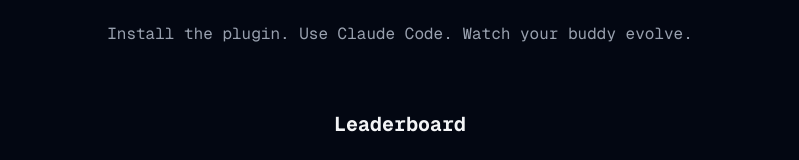
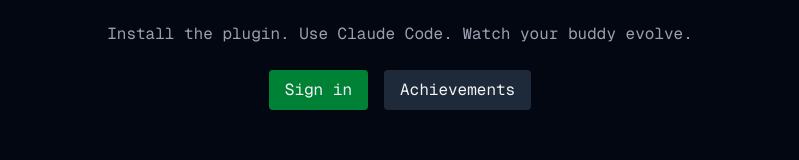
Before and after one commit to yazelin/buddy-evolution, a Next.js app in the folder packages/web/: page / in a window 1280 px wide. Shown: the part 194-354 px from the top of the page, without its empty margins (240-1039 px from the left). Built offline with nearby package versions, Linux system fonts and the light colour scheme; no server answers; the database is empty.

Commit message:
fix(web): add login and achievements nav links to landing page

```diff
--- a/packages/web/app/page.tsx
+++ b/packages/web/app/page.tsx
@@ -49,6 +49,10 @@
           <p className="text-gray-400 mt-4">
             Install the plugin. Use Claude Code. Watch your buddy evolve.
           </p>
+          <div className="mt-6 flex gap-4 justify-center">
+            <a href="/login" className="bg-green-700 hover:bg-green-600 px-4 py-2 rounded">Sign in</a>
+            <a href="/achievements" className="bg-gray-800 hover:bg-gray-700 px-4 py-2 rounded">Achievements</a>
+          </div>
         </header>
 
         <section>
```
